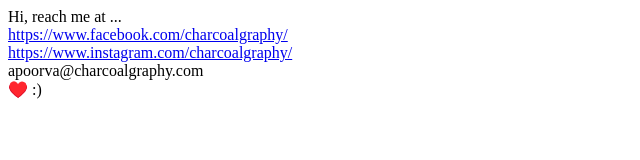
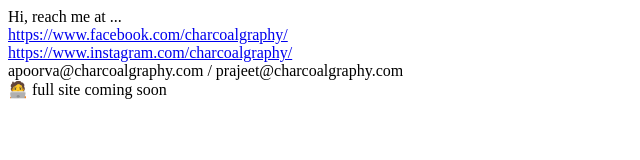
Before and after one commit to avisparoo/avisparoo.github.io, a plain HTML site: page index.html in a window 1280 px wide. Shown: the whole page, without its empty margins (0-640 px from the left). Drawn offline with Linux system fonts and the light colour scheme.

Commit message:
Update index.html

```diff
--- a/index.html
+++ b/index.html
@@ -30,10 +30,10 @@
 <br/>
 <a href="https://www.instagram.com/charcoalgraphy/">https://www.instagram.com/charcoalgraphy/</a>
 <br/>
-apoorva@charcoalgraphy.com
+apoorva@charcoalgraphy.com / prajeet@charcoalgraphy.com
 
 <br/>
- ♥️ :)
+🧑‍💻 full site coming soon
 
 </body>
 </html>
```
